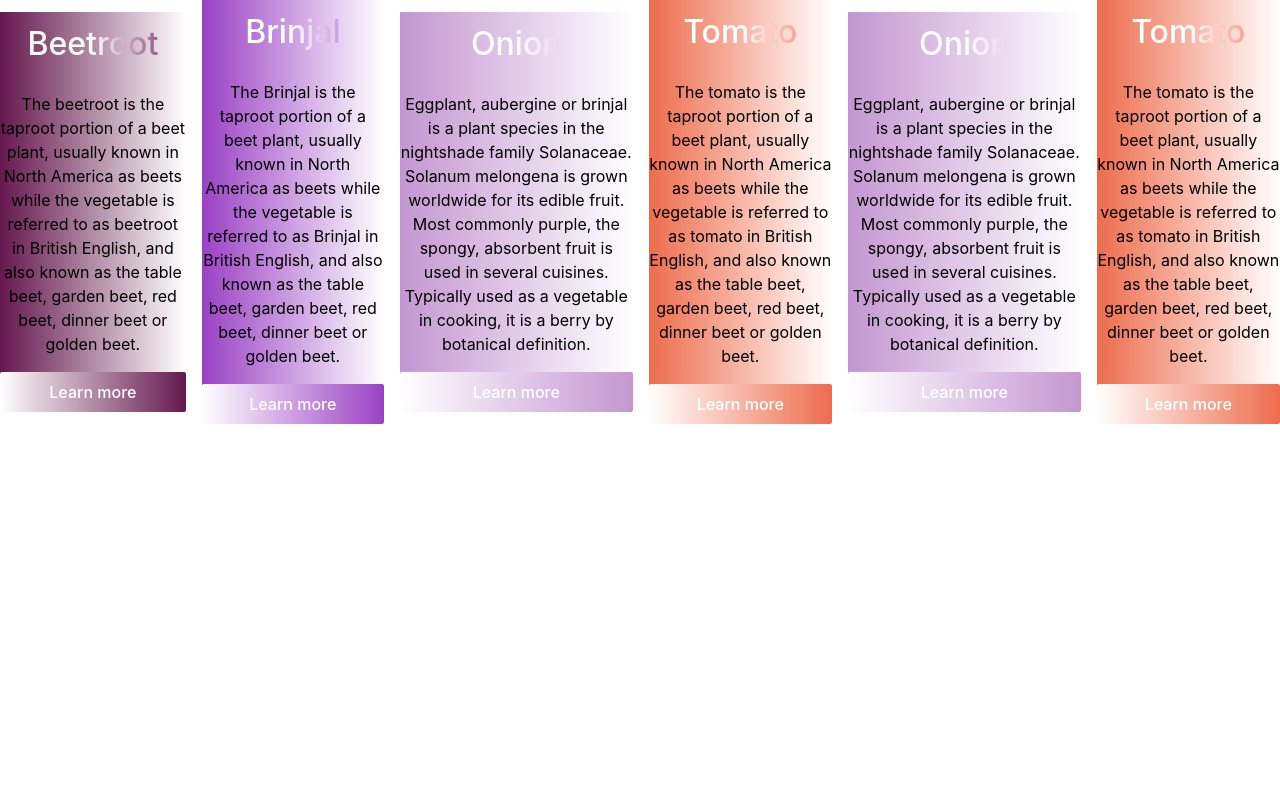
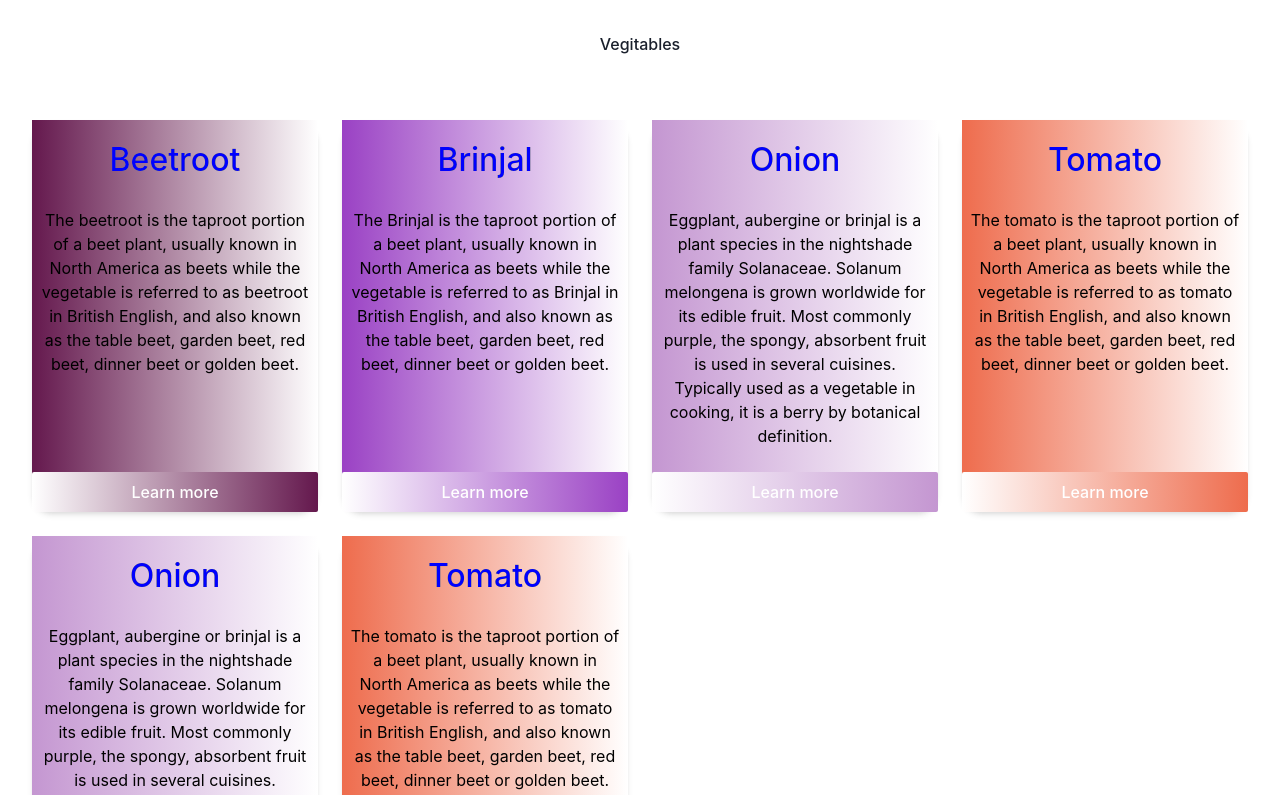
Before and after one commit to NidhitheCoder/advanced-react, a React (Create React App) app in the folder vegitable-theme-app/: page /list in a window 1280 px wide. Shown: the top 795 px of the page. Built offline with nearby package versions, Linux system fonts and the light colour scheme.

Commit message:
feat: change styling of list page

```diff
--- a/vegitable-theme-app/src/components/ItemCard.tsx
+++ b/vegitable-theme-app/src/components/ItemCard.tsx
@@ -15,15 +15,17 @@ const ItemCard = ({ title, subtitle, link }: Items) => {
       display="flex"
       justifyContent="space-between"
       textAlign="center"
+      boxShadow='md'
     >
-      <Flex direction="column" bgGradient={`linear(to-r, ${title}, mashroom)}`}>
+      <Flex direction="column" bgGradient={`linear(to-r, ${title}, mashroom)}`} p={2} textOverflow="ellipsis">
         <Text
           as="mark"
           borderRadius={8}
           textTransform="capitalize"
           p={2}
           bgClip='text'
-          bgGradient={`linear(to-r, mashroom, mashroom, ${title})`}
+          // bgGradient={`linear(to-r, mashroom, mashroom, ${title})`}
+          color="blue"
           fontSize={32}
           mb={4}
         >
--- a/vegitable-theme-app/src/pages/Listpage.tsx
+++ b/vegitable-theme-app/src/pages/Listpage.tsx
@@ -1,10 +1,12 @@
-import { Flex } from "@chakra-ui/react";
+import { Flex, Grid, Text } from "@chakra-ui/react";
 import ItemCard from "../components/ItemCard";
 import { cardItems } from "../config/constants/constant";
 
 const Listpage = () => {
   return (
-    <Flex justifyContent="center" gap={4} alignItems="center">
+    <Flex alignItems="center" direction="column">
+      <Text fontSize="md" p={8}>Vegitables</Text>
+      <Grid templateColumns="repeat(4, 1fr)" gap={6} p={8}>
         {cardItems?.map((item) => {
           return (
             <ItemCard
@@ -14,6 +16,7 @@ const Listpage = () => {
             />
           );
         })}
+      </Grid>
     </Flex>
   );
 };
```
Lines whose indentation alone changed are shown as unchanged.
